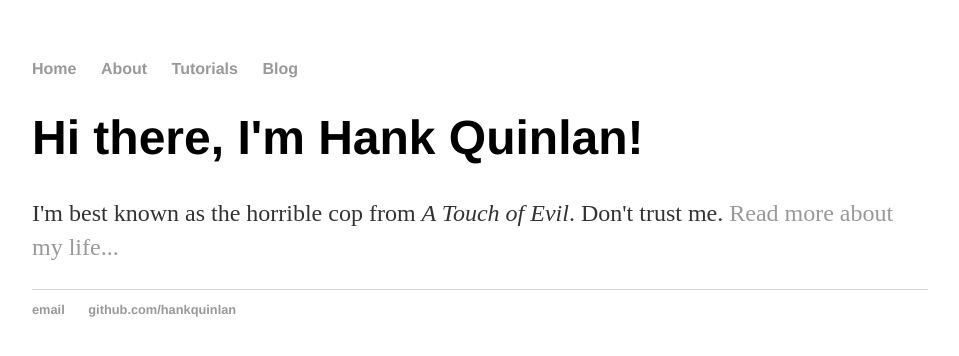
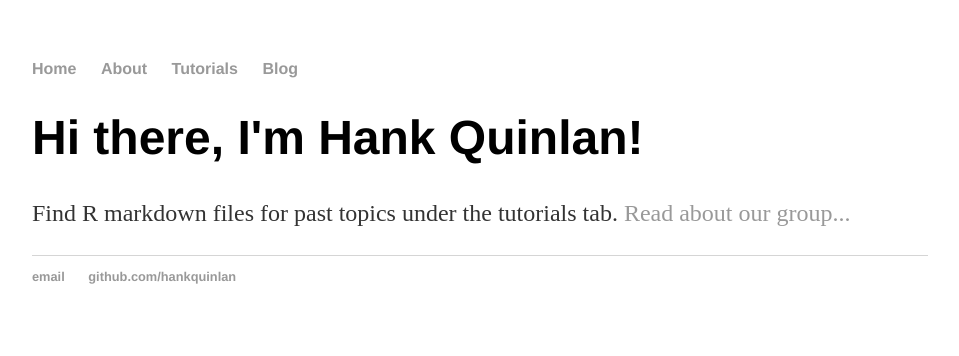
Before and after one commit to columbia-computing-club/columbia-computing-club.github.io, a Jekyll site: the page built from index.html, in a window 1280 px wide. Shown: the top 356 px of the page, without its empty margins (160-1119 px from the left). Built offline with Jekyll 4.4.1, drawn with Linux system fonts in a browser that asks for light colours.

Commit message:
Update index.html

```diff
--- a/index.html
+++ b/index.html
@@ -5,5 +5,5 @@ title: Columbia ComputRs
 
 		<div class="blurb">
 			<h1>Hi there, I'm Hank Quinlan!</h1>
-			<p>I'm best known as the horrible cop from <em>A Touch of Evil</em>. Don't trust me. <a href="/about">Read more about my life...</a></p>
+			<p> Find R markdown files for past topics under the tutorials tab. <a href="/about">Read about our group...</a></p>
 		</div>
```
